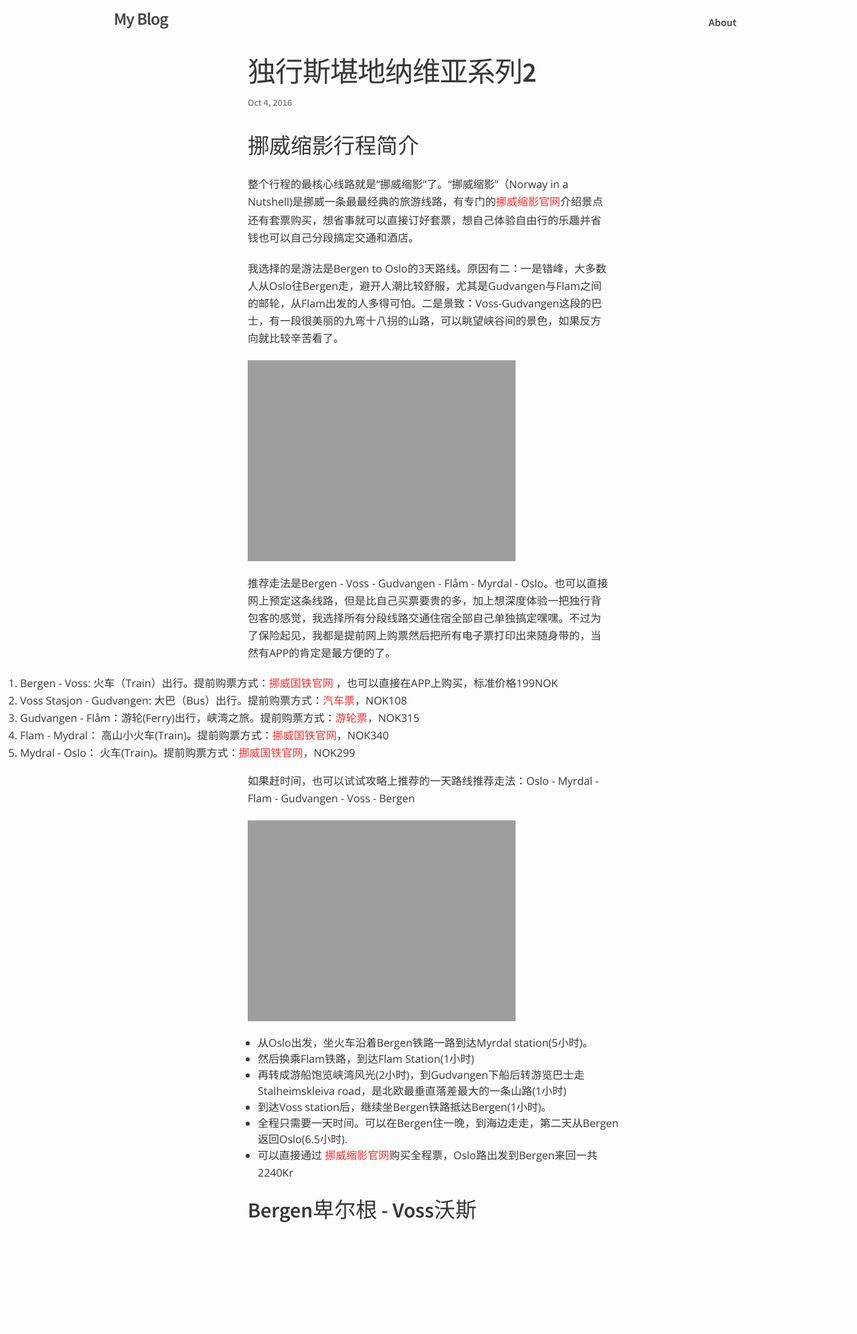
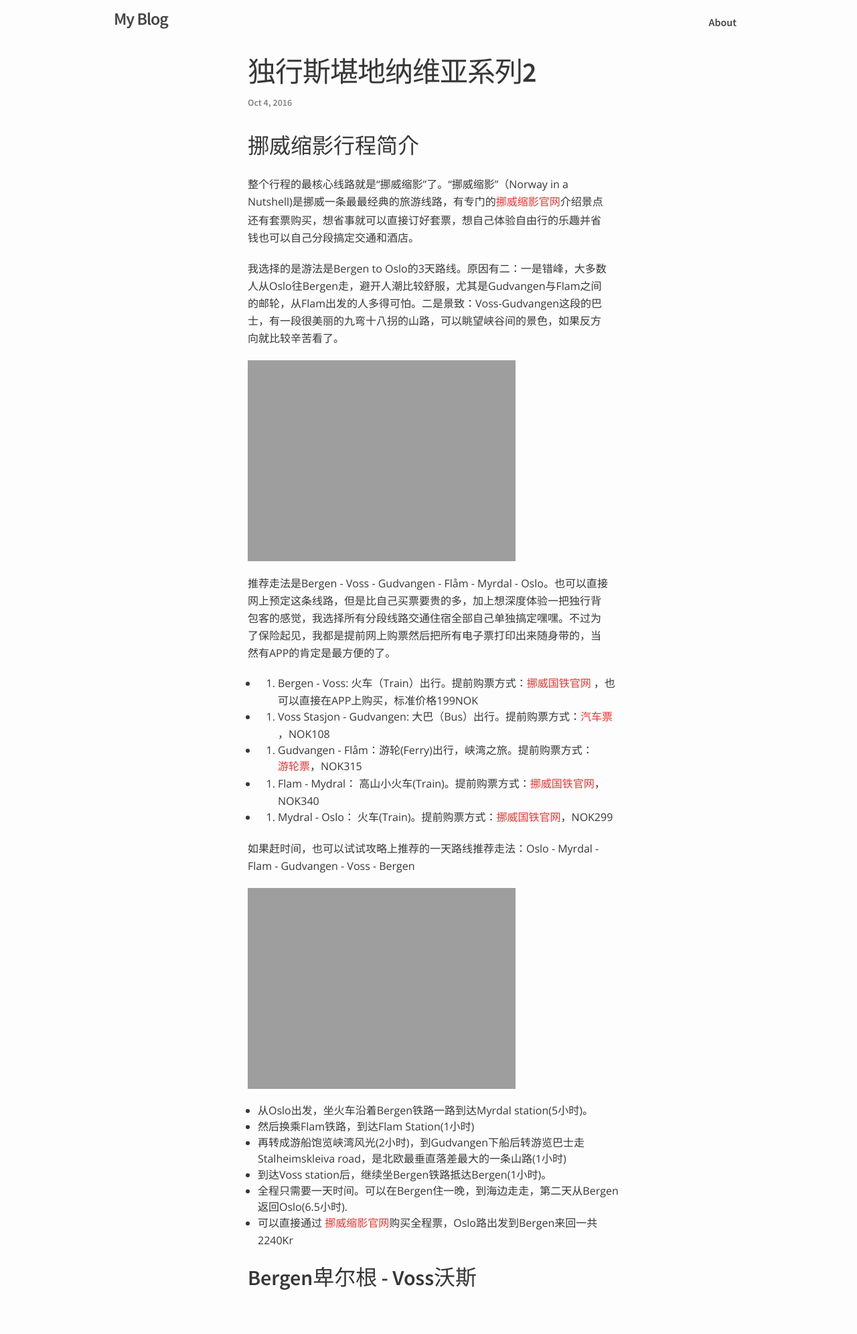
Before and after one commit to hazel-new/HazelBlog, a Jekyll site: the page built from _posts/2016-10-04-独行斯堪地纳维亚系列2.md, in a window 1280 px wide. Shown: the whole page at 67% size. Built offline with Jekyll 4.4.1, drawn with Linux system fonts in a browser that asks for light colours; our own code applies the rules of GitHub Pages for plain Markdown files; before the commit the page ends 1891 px from its top, so only the background shows below that.

Commit message:
modify nut

```diff
--- a/_posts/2016-10-04-独行斯堪地纳维亚系列2.md
+++ b/_posts/2016-10-04-独行斯堪地纳维亚系列2.md
@@ -9,11 +9,11 @@
 
 推荐走法是Bergen - Voss - Gudvangen - Flåm - Myrdal - Oslo。也可以直接网上预定这条线路，但是比自己买票要贵的多，加上想深度体验一把独行背包客的感觉，我选择所有分段线路交通住宿全部自己单独搞定嘿嘿。不过为了保险起见，我都是提前网上购票然后把所有电子票打印出来随身带的，当然有APP的肯定是最方便的了。
 
-1. Bergen - Voss: 火车（Train）出行。提前购票方式：[挪威国铁官网](www.nsb.no) ，也可以直接在APP上购买，标准价格199NOK
-2. Voss Stasjon - Gudvangen: 大巴（Bus）出行。提前购票方式：[汽车票](https://www.nor-way.no/nb-NO )，NOK108
-3. Gudvangen - Flåm：游轮(Ferry)出行，峡湾之旅。提前购票方式：[游轮票]( https://www.norwaysbest.com/things-to-do/fjords/fjord-cruise-naeroyfjord/ )，NOK315
-4. Flam - Mydral： 高山小火车(Train)。提前购票方式：[挪威国铁官网](www.nsb.no)，NOK340
-5. Mydral - Oslo： 火车(Train)。提前购票方式：[挪威国铁官网](www.nsb.no)，NOK299
+- 1. Bergen - Voss: 火车（Train）出行。提前购票方式：[挪威国铁官网](www.nsb.no) ，也可以直接在APP上购买，标准价格199NOK
+- 2. Voss Stasjon - Gudvangen: 大巴（Bus）出行。提前购票方式：[汽车票](https://www.nor-way.no/nb-NO )，NOK108
+- 3. Gudvangen - Flåm：游轮(Ferry)出行，峡湾之旅。提前购票方式：[游轮票]( https://www.norwaysbest.com/things-to-do/fjords/fjord-cruise-naeroyfjord/ )，NOK315
+- 4. Flam - Mydral： 高山小火车(Train)。提前购票方式：[挪威国铁官网](www.nsb.no)，NOK340
+- 5. Mydral - Oslo： 火车(Train)。提前购票方式：[挪威国铁官网](www.nsb.no)，NOK299
 
 
 如果赶时间，也可以试试攻略上推荐的一天路线推荐走法：Oslo - Myrdal - Flam - Gudvangen - Voss - Bergen
```
